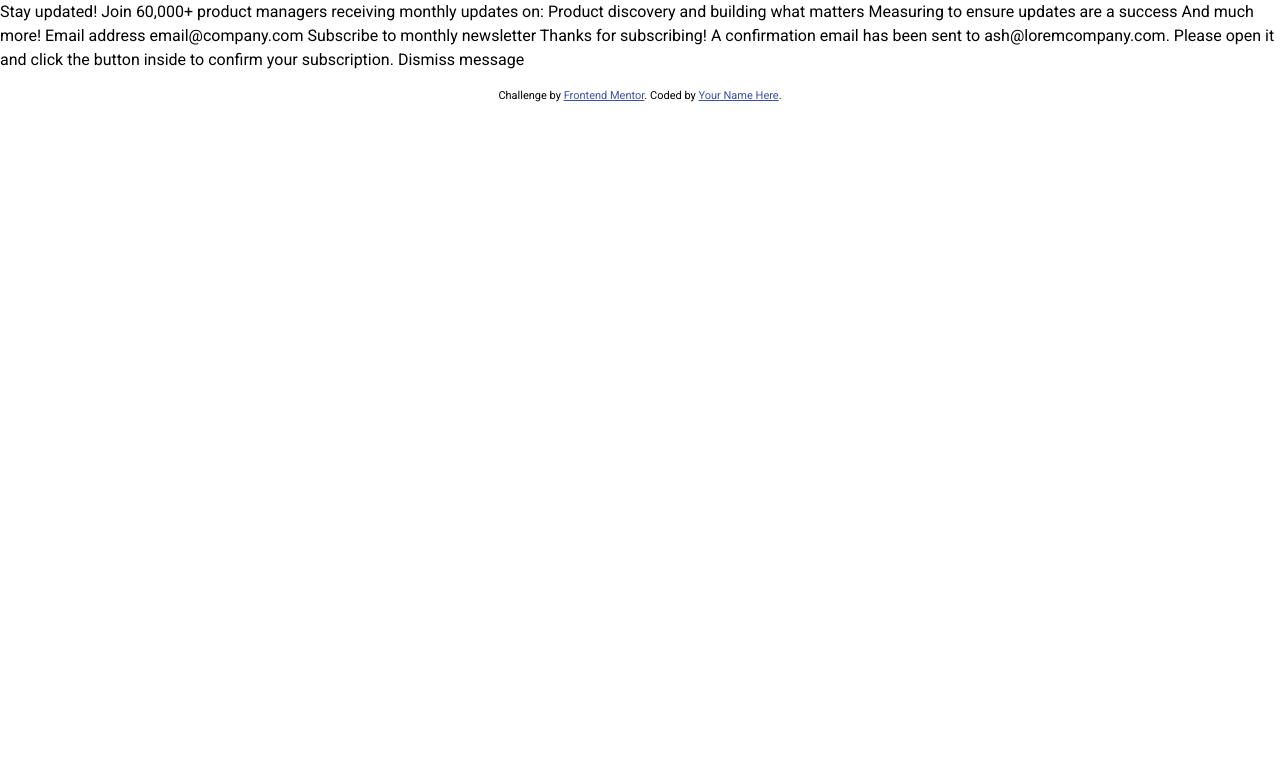
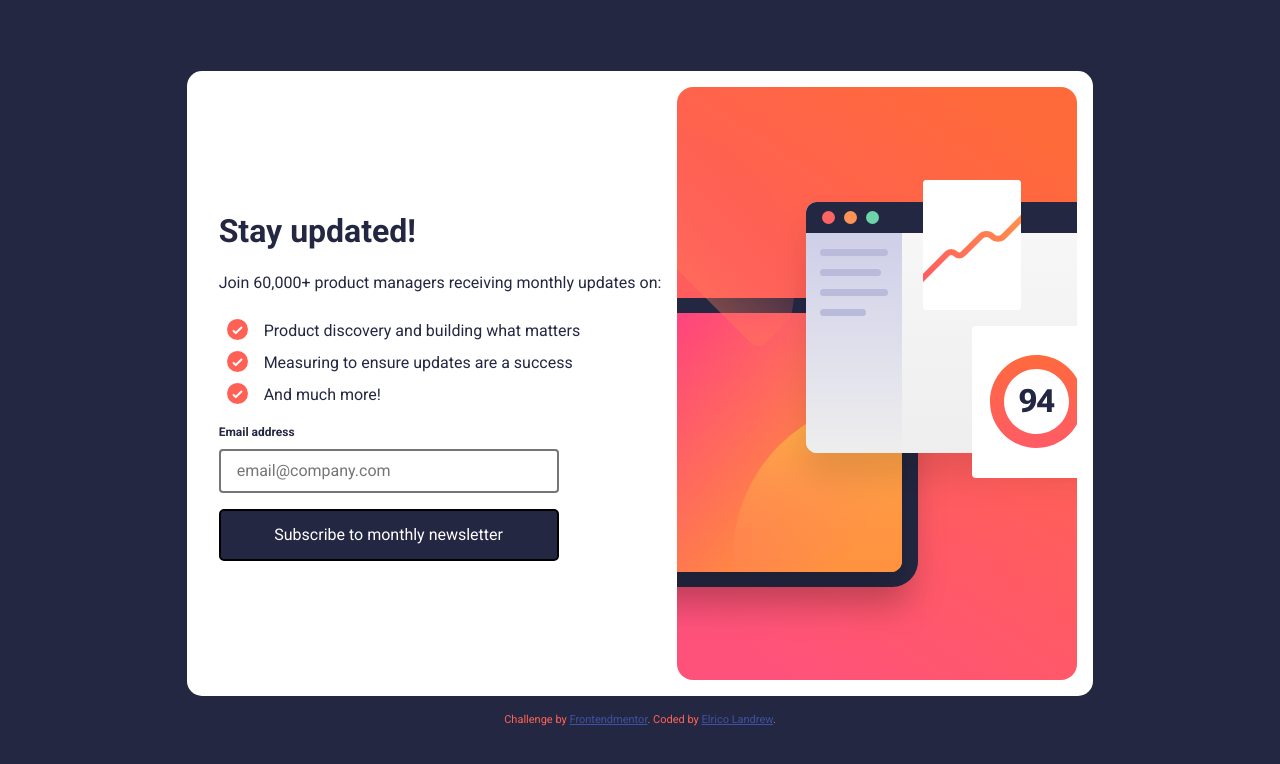
Before and after one commit to teddy-wests1de/newsletter-sign-up-form-with-success-message, a plain HTML site: page index.html in a window 1280 px wide. Drawn offline with Linux system fonts and the light colour scheme.

Commit message:
Final Commit

```diff
--- a/index.html
+++ b/index.html
@@ -14,38 +14,55 @@
 <body>
   <main class="main">
 
-      <!-- Sign-up form start -->
+      <div class="sign-up-form">
+        <!-- Sign-up form start -->
+        <div class="container">
+          <div class="main-image">
+            <picture class="hero">
+              <source srcset="./assets/images/illustration-sign-up-mobile.svg" media="(max-width: 47.5rem)">
+              <img src="./assets/images/illustration-sign-up-desktop.svg" alt="">
+            </picture>
+          </div>
+        </div>
+        <div class="container">
+          <h1 class="main-title">Stay updated!</h1>
+          <p>Join 60,000+ product managers receiving monthly updates on:</p>
+          <ul class="list-items">
+            <li><img src="./assets/images/icon-list.svg">Product discovery and building what matters</li>
+            <li><img src="./assets/images/icon-list.svg">Measuring to ensure updates are a success</li>
+            <li><img src="./assets/images/icon-list.svg">And much more!</li>
+          </ul>
+          <form action="/" class="subscribe-form">
+            <div class="form-control">
+              <label for="email">Email address <span class="error-msg">Valid email required</span></label>
+              <input type="email" name="email" id="email" placeholder="email@company.com">
+            </div>
+            <div class="form-control">
+              <button type="submit" class="btn-submit">Subscribe to monthly newsletter</button>
+            </div>
+          </form>
+        </div>
+        <!-- Sign-up form end -->
+      </div>
 
-      Stay updated!
-
-      Join 60,000+ product managers receiving monthly updates on:
-
-      Product discovery and building what matters
-      Measuring to ensure updates are a success
-      And much more!
-
-      Email address
-      email@company.com
-
-      Subscribe to monthly newsletter
-
-      <!-- Sign-up form end -->
-
-      <!-- Success message start -->
-
-      Thanks for subscribing!
-
-      A confirmation email has been sent to ash@loremcompany.com.
-      Please open it and click the button inside to confirm your subscription.
-
-      Dismiss message
-
-      <!-- Success message end -->
+      <div class="success-message hidden">
+        <!-- Success message start -->
+        <div class="success-image">
+          <img src="./assets/images/icon-success.svg" alt="Success Icon">
+        </div>
+        <h1 class="main-title">Thanks for subscribing!</h1>
+        <p>
+          A confirmation email has been sent to <span>ash@loremcompany.com</span>.
+          Please open it and click the button inside to confirm your subscription.
+        </p>
+        <div class="form-control"><button class="btn-dismiss">Dismiss message</button></div>
+        <!-- Success message end -->
+      </div>
 
   </main>
   <div class="attribution">
-    Challenge by <a href="https://www.frontendmentor.io?ref=challenge" target="_blank">Frontend Mentor</a>.
-    Coded by <a href="#">Your Name Here</a>.
+    Challenge by <a href="https://www.frontendmentor.io?ref=challenge" target="_blank">Frontendmentor</a>.
+    Coded by <a href="#">Elrico Landrew</a>.
   </div>
 </body>
 </html>
--- a/script.js
+++ b/script.js
@@ -0,0 +1,31 @@
+'use strict'
+/* Assign control variables */
+const emailAddres = document.querySelector('#email');
+const btnSubmit = document.querySelector('.btn-submit');
+const errorMsg = document.querySelector('.error-msg');
+const btnDismiss = document.querySelector('.btn-dismiss');
+const signUpForm = document.querySelector('.sign-up-form');
+const successForm = document.querySelector('.success-message');
+
+const validEmail = function (inputEmail) {
+  let regex = new RegExp('[a-z0-9]+@[a-z]+\.[a-z]{2,3}');
+  return regex.test(inputEmail)
+}
+
+btnSubmit.addEventListener("click", function (e) {
+    e.preventDefault();
+    if (validEmail(emailAddres.value)) {
+      emailAddres.classList.remove('show-error');
+      errorMsg.classList.remove('show-error');
+      signUpForm.classList.add('hidden');
+      successForm.classList.remove('hidden');
+    } else {
+        emailAddres.classList.add('show-error')
+        errorMsg.classList.add('show-error');
+    }
+  });
+
+btnDismiss.addEventListener('click', function(){
+    signUpForm.classList.remove('hidden');
+    successForm.classList.add('hidden');
+})
--- a/style.css
+++ b/style.css
@@ -5,16 +5,136 @@
     --dark-slate-grey: hsl(234, 29%, 20%);
     --charcoal-grey: hsl(235, 18%, 26%);
     --clr-grey: hsl(235, 18%, 26%);
-    --clr-white: (235, 18%, 26%);
+    --clr-white: hsl(0, 0%, 100%);
 }
 body {
-    background-color: var(--clr-white);
+
     display: flex;
     flex-direction: column;
+    align-items: center;
     font-size: 16px;
     font-family: 'Roboto', sans-serif;
 }
+.hidden {
+    display: none;
+}
+.main {
+    background-color: var(--clr-white);
+    border-radius: 15px;
+    display: flex;
+    flex-direction: column;
+    justify-content: flex-start;
+}
+.hero img{
+    width: 100%;
+}
+/* .main-image {
+    max-width: 350px;
+} */
 
+.main-title {
+    color: var(--dark-slate-grey);
+}
+p {
+    font-size: 1rem;
+    color: var(--dark-slate-grey);
+    margin: 1rem 0;
+}
+.container li {
+    margin: .5rem;
+    display: flex;
+    align-items: flex-start;
+    color: var(--dark-slate-grey);
+}
+.list-items img {
+    display: inline-block;
+    margin-right: 1rem;
+}
+.sign-up-form {
+    display: flex;
+    flex-direction: column;
+}
+.sign-up-form.hidden {
+    display: none;
+}
+.container:nth-child(2) {
+    padding: 1rem;
+    display: flex;
+    flex-direction: column;
+    justify-content: center;
+}
 
-.attribution { font-size: 11px; text-align: center; margin-top: 1rem;}
+.subscribe-form {
+    display: flex;
+    flex-direction: column;
+}
+.form-control {
+    max-width: 340px;
+}
+.form-control label {
+    display: flex;
+    justify-content: space-between;
+    /* display: block; */
+    margin: .5rem 0;
+    font-size: .75rem;
+    color: var(--dark-slate-grey);
+    font-weight: 700;
+}
+#email.show-error {
+    border: 1px solid var(--clr-tomato);
+    color: var(--clr-tomato);
+    background-color: hsla(4, 100%, 67%, 0.104);
+}
+.success-image {
+    width: 2.5rem;
+    margin-bottom: 1rem;
+}
+.success-message {
+    padding: 1.5rem;
+    max-width: 400px;
+}
+
+.error-msg {
+    display: none;
+    width: 50%;
+    text-align: right;
+    color: var(--clr-tomato);
+}
+.error-msg.show-error {
+    display:inline-block;
+}
+
+.form-control > * {
+    width: 100%;
+}
+.form-control #email {
+    padding: .5rem 1rem;
+    border-radius: 4px;
+    outline: var(--charcoal-grey) ;
+    border-style: solid;
+    margin-bottom: 1rem;
+}
+.form-control button {
+    background-color: var(--dark-slate-grey);
+    color: #fff;
+    padding: .75rem;
+    border-radius: 5px;
+    border-style: solid;
+    cursor: pointer;
+}
+.form-control button:hover {
+    background-image: linear-gradient(to right, #ff65fa , rgb(203, 99, 19));
+}
+
+@media (min-width: 760px) {
+    body {
+        background-color: var(--dark-slate-grey);
+        justify-content: center;
+    }
+    .sign-up-form {
+        flex-direction: row-reverse;
+        padding: 1rem;
+    }
+}
+.attribution { font-size: 11px; text-align: center; margin-top: 1rem; color: var(--clr-tomato);}
 .attribution a { color: hsl(228, 45%, 44%); }
```
